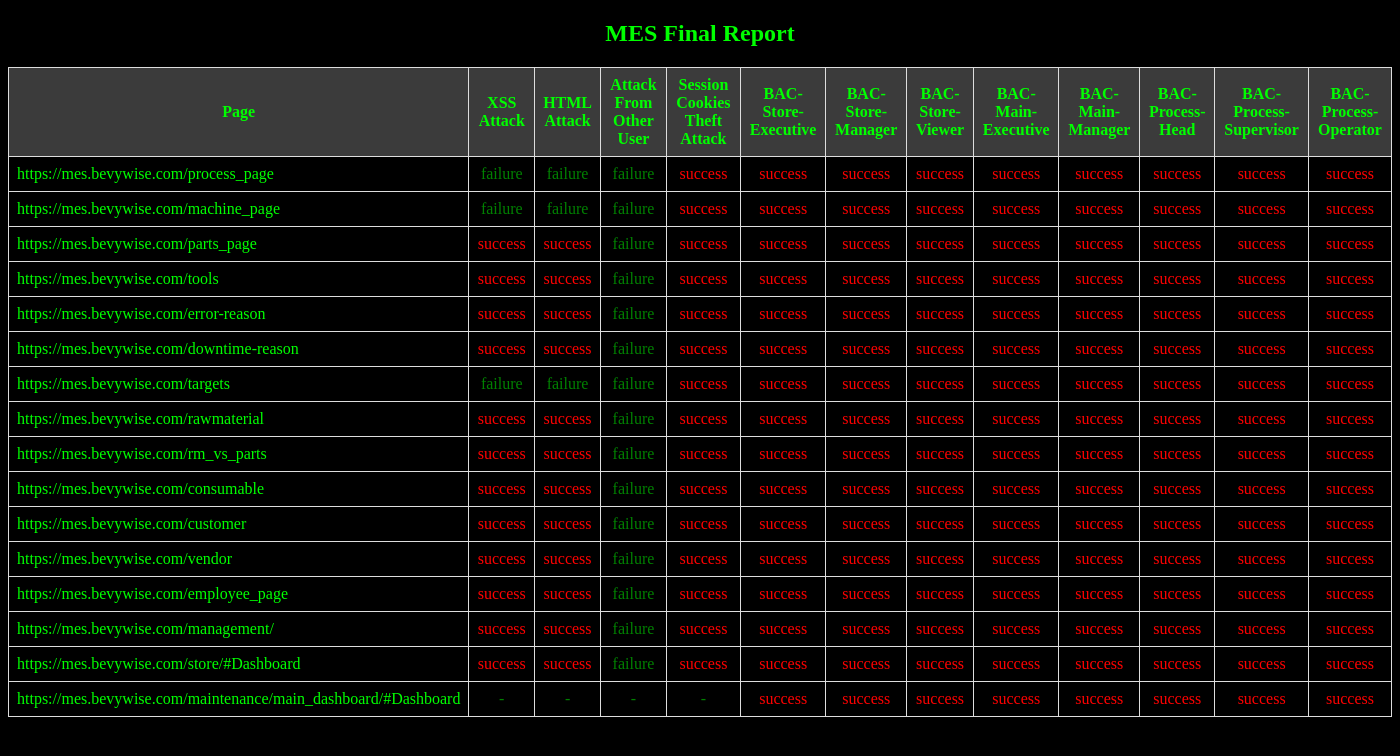
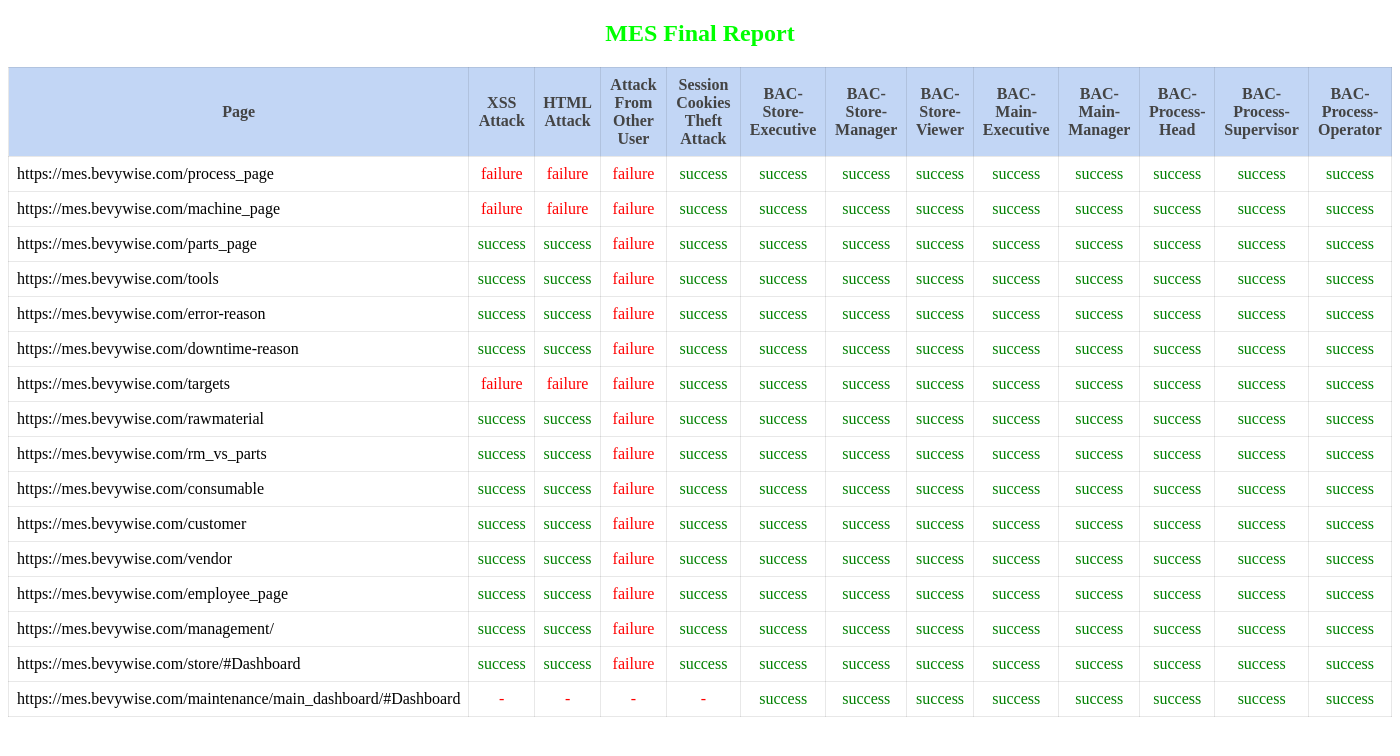
Before and after one commit to Venkystark/bevytester, a Flask app: page /attack_report in a window 1400 px wide. Shown: the top 756 px of the page. Run offline with Flask 3, Linux system fonts and the light colour scheme.

Commit message:
updated reportspage

```diff
--- a/templates/attack_report.html
+++ b/templates/attack_report.html
@@ -6,8 +6,8 @@
     <title>MES Final Report</title>
     <style>
         body {
-            background-color: #000;
-            color: #0f0; /* Green color for text */
+            background-color:linear-gradient(-45deg, #FFFFFF 0%, #ECF2FB 40.97%, #ECF2FB 59.04%, #FFFFFF 100%);; /*#000; */
+            color: #000; /* Green color for text #ofo*/
             text-align: center; /* Center align text */
         }
         h2 {
@@ -16,22 +16,26 @@
         table {
             border-collapse: collapse;
             width: 100%;
-            color: #0f0; /* Green color for table text */
+            color: #000; /* Green color for table text */
         }
         th, td {
-            border: 1px solid #dddddd;
+            border: 1px solid #00000017;/*dddddd*/
             text-align: center; /* Center align text within table cells */
             padding: 8px;
         }
         th {
-            background-color: #3b3b3b; /* Darker green background for table header */
+            background-color: #c2d6f5; /* Darker gray background for table header #3b3b3b */
+            color:#444
+        }
+        td {
+            background-color:transparent;
         }
         /* Add CSS for success and failure classes */
         .success {
-            color: red;
+            color: green;
         }
         .failure {
-            color: green;
+            color: red;
         }
         .title-header {
             text-align: center; /* Align the text of the title header to the center */
```
